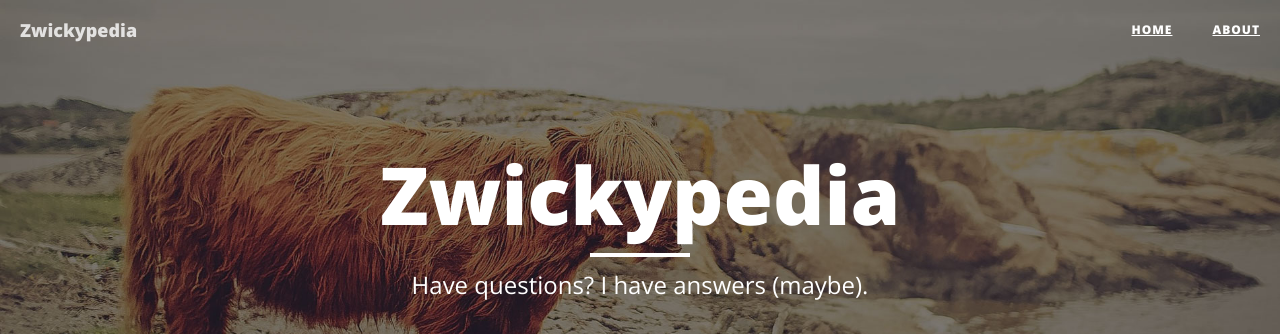
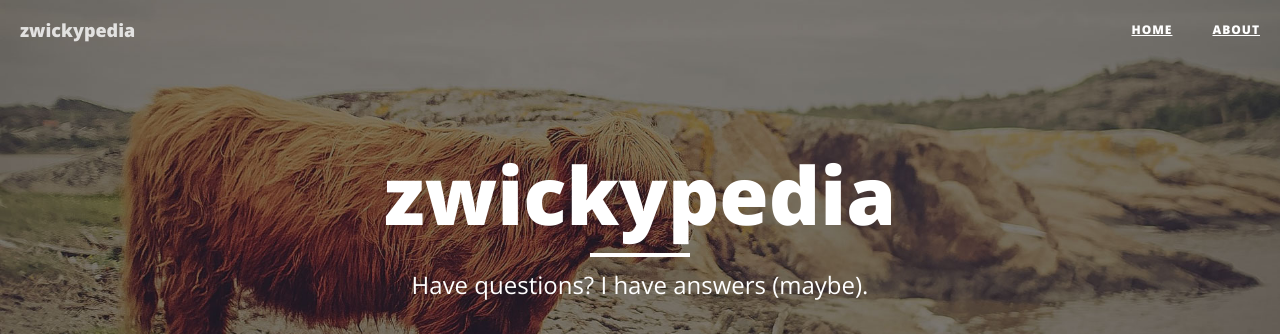
Before and after one commit to garth5689/garth5689.github.io, a Jekyll site: the page built from contact.html, in a window 1280 px wide. Shown: the top 334 px of the page. Built offline with Jekyll 4.4.1, drawn with Linux system fonts in a browser that asks for light colours; nearby versions of some CDN libraries; comment, search, counter and statistics services are not loaded.

```diff
--- a/_config.yml
+++ b/_config.yml
@@ -1,5 +1,5 @@
 # Site settings
-title: Zwickypedia
+title: zwickypedia
 header-img: img/jenny_lake_pano.JPG
 email: andrew.zwicky@gmail.com
 copyright_name: Andrew V. Zwicky
```
